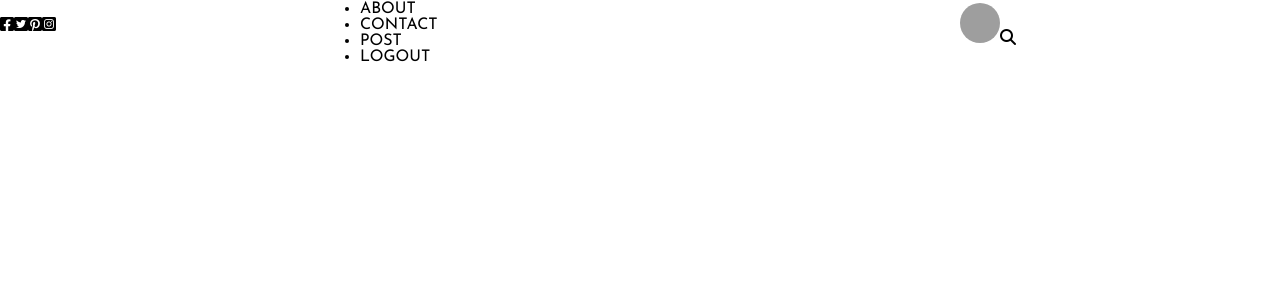
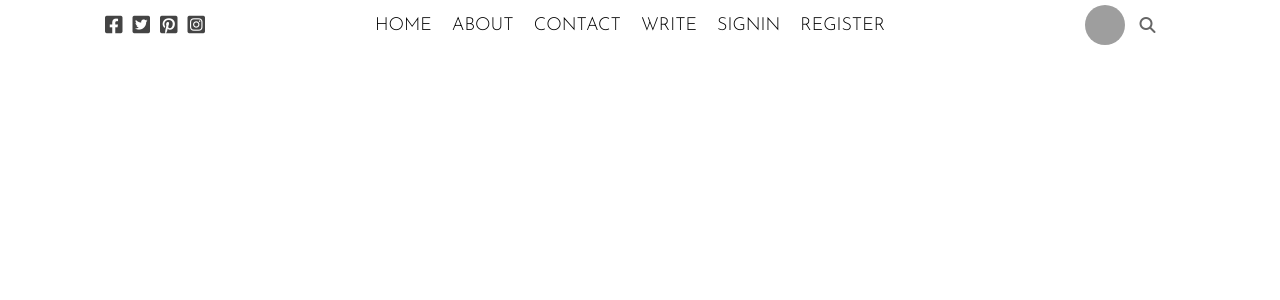
Before and after one commit to fabortwell/blog225, a React (Create React App) app: page / in a window 1280 px wide. Shown: the top 300 px of the page. Built offline with nearby package versions, Linux system fonts and the light colour scheme; grey boxes are pictures that could not be loaded.

Commit message:
styled search icon

```diff
--- a/src/topbar/TopBar.jsx
+++ b/src/topbar/TopBar.jsx
@@ -10,12 +10,13 @@ export default function TopBar() {
     <i className="topIcon fa-brands fa-instagram-square"></i>
     </div>
     <div className="topCenter">
-        <ul className="toplist">
+        <ul className="topList">
          <li className="topListItem">HOME</li>
          <li className="topListItem">ABOUT</li>
          <li className="topListItem">CONTACT</li>
-         <li className="topListItem">POST</li>
-         <li className="topListItem">LOGOUT</li>
+         <li className="topListItem">WRITE</li>
+         <li className="topListItem">SIGNIN</li>
+         <li className="topListItem">REGISTER</li>
          </ul>
     </div>
     <div className="topRight">
--- a/src/topbar/topbar.css
+++ b/src/topbar/topbar.css
@@ -14,7 +14,25 @@
 
 .topLeft, .topRight{
         flex: 3;
+        display: flex;
+        align-items: center;
+        justify-content: center;
 }
+
+
+.topCenter {
+    flex:6;
+}
+
+
+.topIcon{
+    font-size: 20px;
+    margin-right: 10px;
+    color: #444;
+    cursor: pointer;
+}
+
+
 
 .topImg{
     width: 40px;
@@ -23,6 +41,24 @@
     object-fit: cover;
 }
 
-.topCenter {
-       flex:6;
+.topList{
+     display: flex;
+     justify-content: center;
+     margin: 0;
+     padding: 0;
+     list-style: none;
 }
+
+.topListItem{
+    margin-right: 20px;
+    font-size: 18px;
+    font-weight: 300;
+    cursor: pointer;
+}
+
+.topSearchIcon{
+      font-size: 18;
+      color: #666;
+      cursor: pointer;
+      margin-left: 15px;
+}
```
